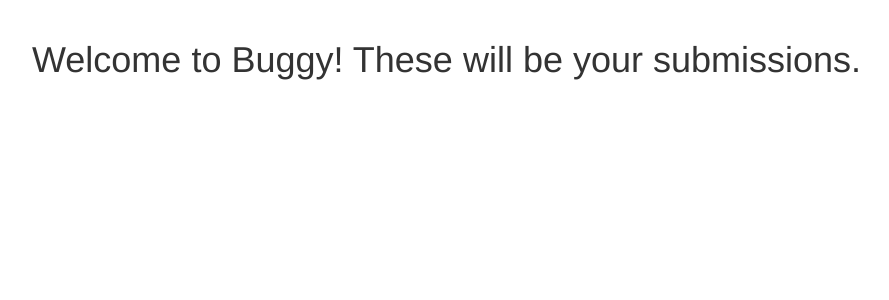
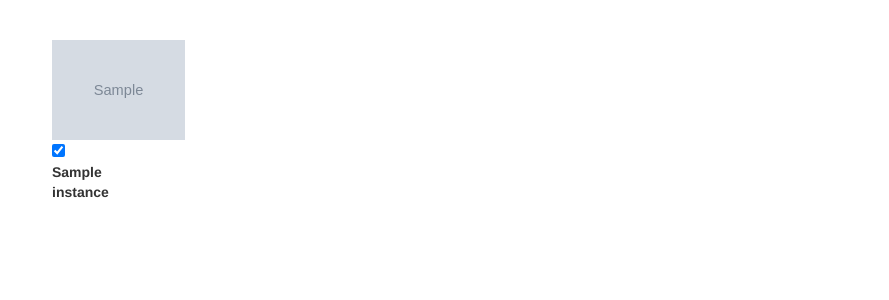
Before and after one commit to networkearth/buggy, a Flask app: template buggy_webapp/flask/templates/submissions.html in a window 1280 px wide. Shown: the part 52-352 px from the top of the page, without its empty margins (38-927 px from the left). Run offline with Flask 2, Linux system fonts and the light colour scheme; the template is opened without the code that fills it: most values are stand-ins (such as "Sample title", 1, 10 or a date in 2020); grey boxes marked "Sample" are stand-in pictures; some libraries are stand-ins or nearby versions.

Commit message:
submissions view

```diff
--- a/buggy_webapp/flask/templates/submissions.html
+++ b/buggy_webapp/flask/templates/submissions.html
@@ -1,5 +1,20 @@
 {% extends "base.html" %}
 
 {% block page_content %}
-<h1>Welcome to Buggy! These will be your submissions.</h1>
+<form method="POST">
+    <div class="row">
+        {% for instance in submission_data %}
+        <div class="col-md-1" style="margin: 20px">
+            <div class="form-check">
+                <img src="/image/{{ instance }}/{{ submission_data[instance]['images'][0] }}" class="rounded float-left" style="height: 100px">
+                <br>
+                <input class="form-check-input" type="checkbox" value="{{ instance }}" id="flexCheckChecked" checked>
+                <label class="form-check-label" for="flexCheckChecked">
+                {{ instance }}
+                </label>
+            </div>
+        </div>
+        {% endfor %}
+    </div>
+</form>
 {% endblock %}
```
Also changed, not shown: buggy_webapp/flask/main/views.py (+7 -1 lines), README.md.
